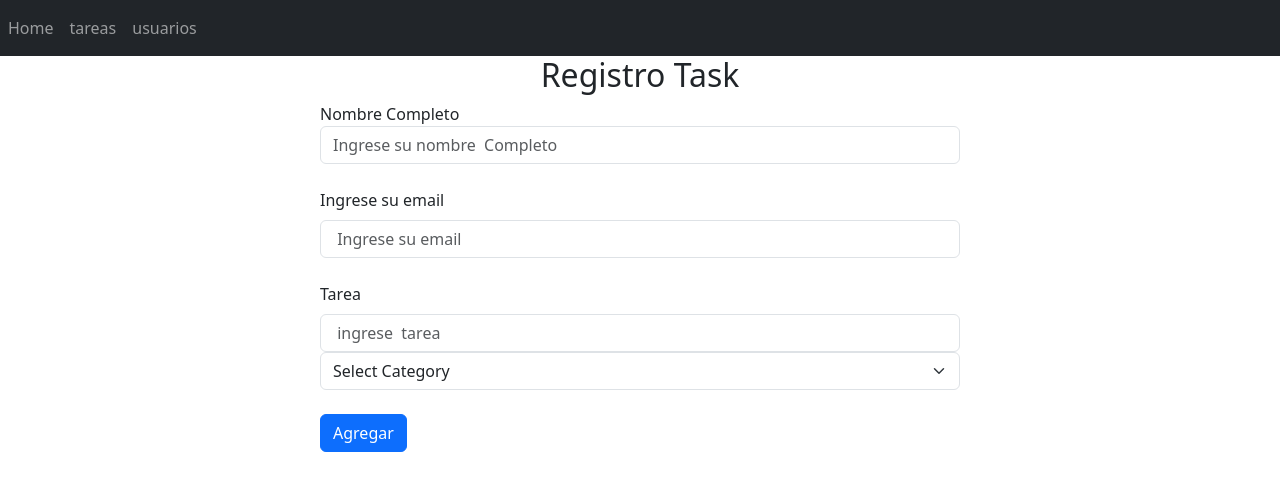
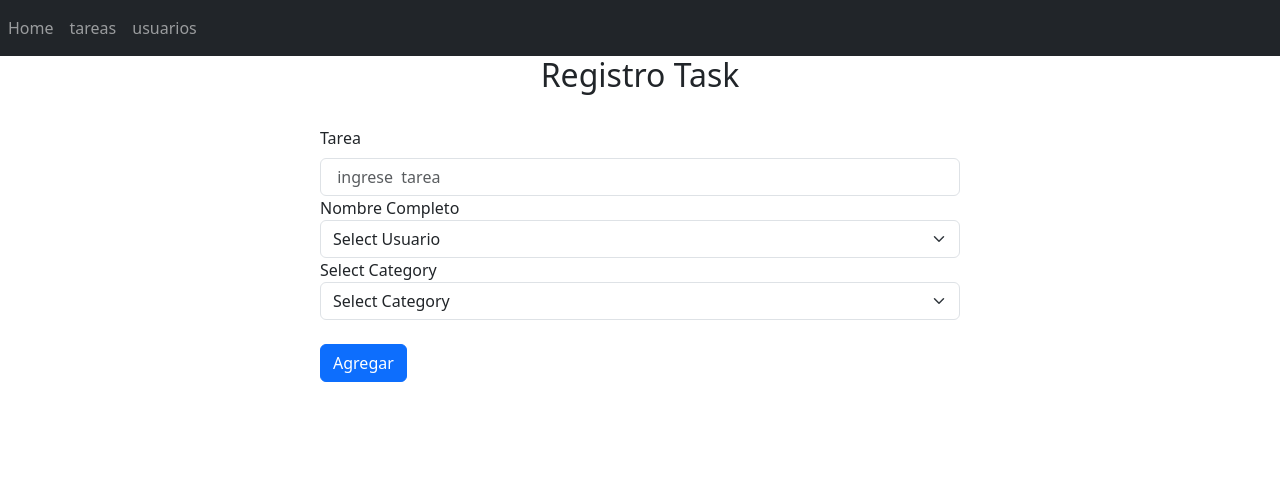
Before and after one commit to winsignares/projectweb, a Flask app: page / in a window 1280 px wide. Shown: the top 491 px of the page. Run offline with Flask 3, Linux system fonts and the light colour scheme.

Commit message:
mejora del frontend de tarea

```diff
--- a/config/templates/taks.html
+++ b/config/templates/taks.html
@@ -5,28 +5,7 @@
 <div class="col-md-6 offset-md-3">
     <h2 style="text-align: center ">Registro Task</h2>
     <form class="form-group">
-      <div class="form-group">
 
-        <label>Nombre Completo</label>
-        <input
-          type="text"
-          class="form-control"
-          id="exampleFormControlInput1"
-          placeholder="Ingrese su nombre  Completo  "
-          name="nombre"
-        />
-      </div>
-      <div class="form-group">
-        <br>
-        <label for="exampleFormControlInput1" class="form-label">Ingrese su email</label>
-        <input
-          type="email"
-          class="form-control"
-          id="exampleFormControlInput2"
-          placeholder=" Ingrese su email"
-          name="email"
-          />
-      </div>
       <div class="form-group">
         <br>
         <label for="exampleFormControlInput1" class="form-label">Tarea</label>
@@ -38,6 +17,17 @@
 
           name="Tarea"
         />
+        <div class="form-group">
+        <label>Nombre Completo</label>
+        <select class="form-select" aria-label="Categoria">
+          <option selected>Select Usuario</option>
+          <option value="1">One</option>
+          <option value="2">Two</option>
+          <option value="3">Three</option>
+        </select>
+      </div>
+      <div class="form-group">
+        <label>Select Category</label>
         <select class="form-select" aria-label="Categoria">
             <option selected>Select Category</option>
             <option value="1">One</option>
```
